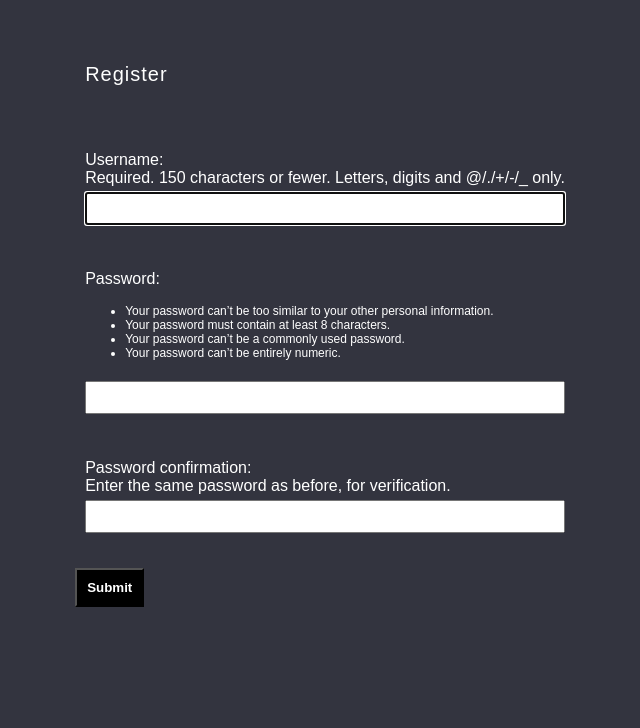
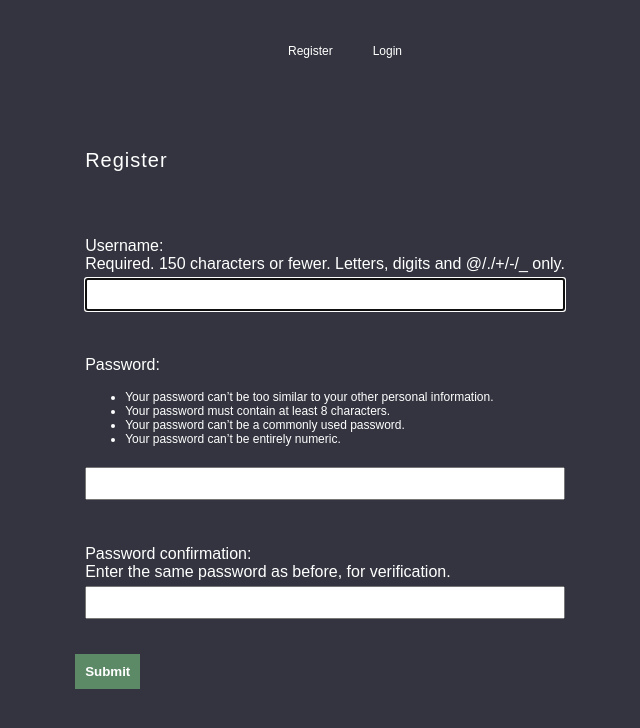
Before and after one commit to zypreaxa/architektura, a Django app: page /user/register/ in a window 1280 px wide. Shown: the top 728 px of the page, without its empty margins (315-955 px from the left). Run offline with Django 5.2, Linux system fonts and the light colour scheme.

Commit message:
Pridėtas navbar su registracijos ir login mygtukais

```diff
--- a/architektura/urls.py
+++ b/architektura/urls.py
@@ -21,7 +21,7 @@ from django.urls import include, path
 urlpatterns = [
     path('', include(('frontend.urls', 'frontend'), namespace='frontend')),
     path("nlp/", include("nlp.urls")),
-    path("user/", include("user.urls")),
+    path("user/", include(("user.urls", 'user'), namespace='user')),
     path("admin/", admin.site.urls),
 
 ]
--- a/frontend/static/css/auth.css
+++ b/frontend/static/css/auth.css
@@ -22,8 +22,9 @@ input {
     margin-top: 5px;
 }
 button {
-    background: black;
+    background: #5C8966;
     font-weight: bold;
+    border: none;
 
 }
 .header-wrapper {
--- /dev/null
+++ b/frontend/static/css/global.css
@@ -0,0 +1,15 @@
+nav ul{
+    display: flex;
+    list-style-type: none;
+    justify-content: right;
+  }
+  nav ul li {
+    padding: 20px;
+  }
+  nav a {
+    text-decoration: none;
+    color: white;
+  }
+  nav li:hover {
+    background: #5C8966;
+  }
--- a/user/templates/register.html
+++ b/user/templates/register.html
@@ -1,8 +1,14 @@
 {% load static %}
 <link rel="stylesheet" type='text/css' href='{% static 'css/auth.css' %}'>
+<link rel="stylesheet" type='text/css' href='{% static 'css/global.css' %}'>
 
 {% block content %}
-
+<nav>
+    <ul>
+      <li><a href="{% url 'user:register' %}">Register</a></li>
+      <li><a href="">Login</a></li>
+    </ul>
+</nav>
     <form class="form-with-validation" action="/user/register/" method="post">
         <div class="header-wrapper"><p>Register</p></div>
         {% csrf_token %}
```
Also changed, not shown: frontend/templates/index.html (+11 -0 lines), frontend/static/css/styles.css (line endings or trailing spaces).
